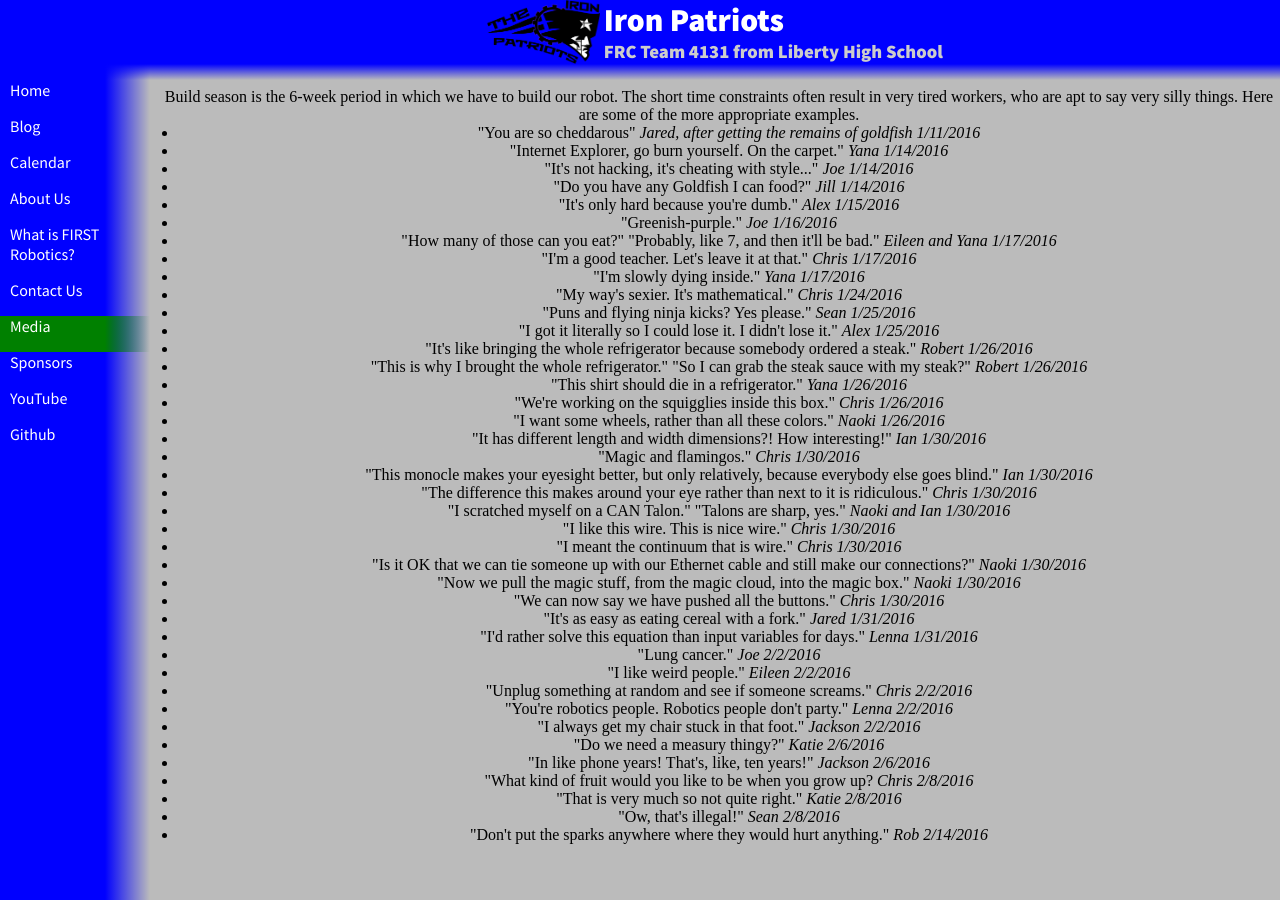
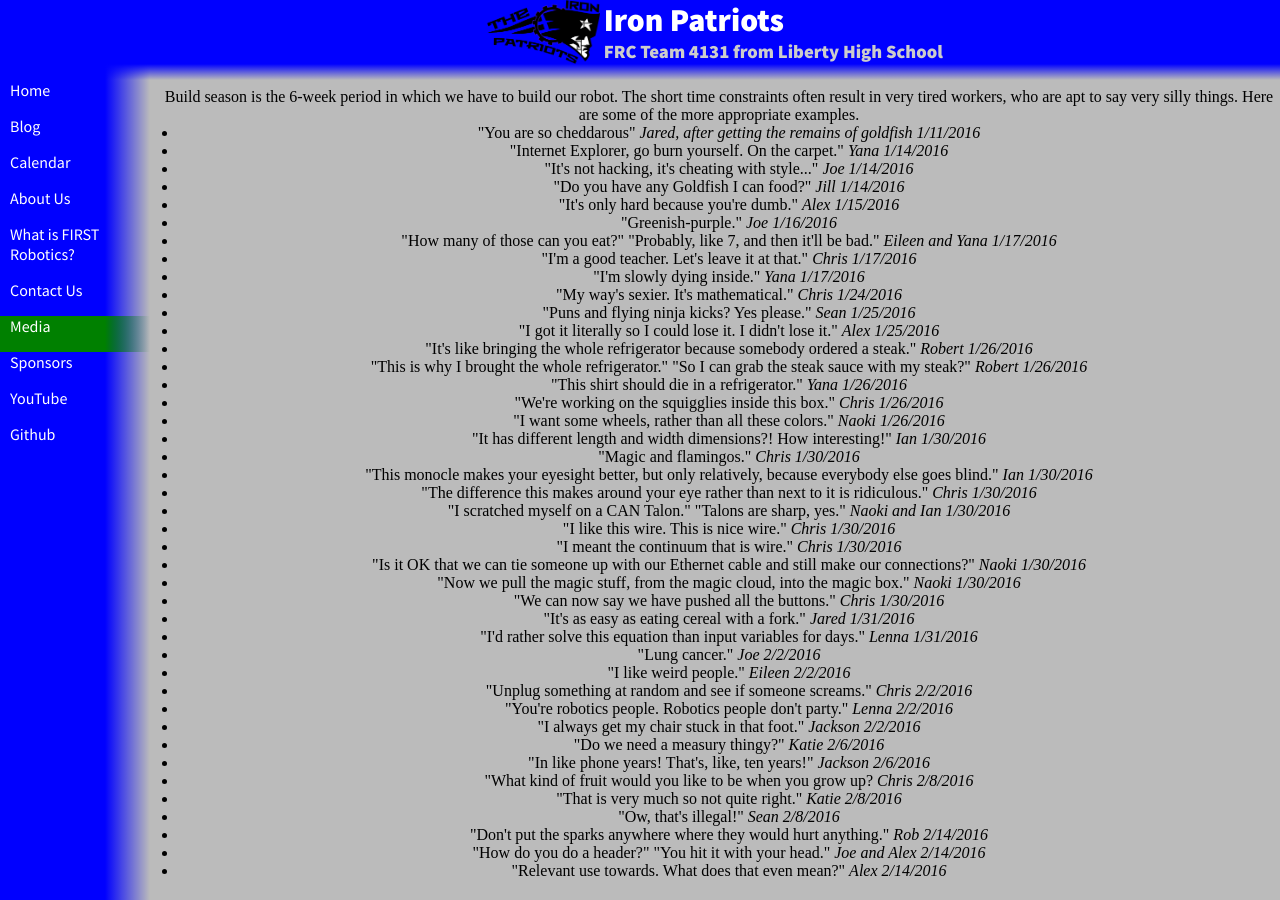
Before and after one commit to katiebugmoon/FRC4131.github.io, a Jekyll site: the page built from media/2016/quotes.html, in a window 1280 px wide. Built offline with Jekyll 4.4.1, drawn with Linux system fonts in a browser that asks for light colours; nearby versions of some CDN libraries.

Commit message:
Update quotes.html

```diff
--- a/media/2016/quotes.html
+++ b/media/2016/quotes.html
@@ -44,5 +44,7 @@ title: Build Season 2016 Quotes
 	<li>"That is very much so not quite right." <i>Katie 2/8/2016</i></li>
 	<li>"Ow, that's illegal!" <i>Sean 2/8/2016</i></li>
 	<li>"Don't put the sparks anywhere where they would hurt anything." <i>Rob 2/14/2016</i></li>
+	<li>"How do you do a header?" "You hit it with your head." <i>Joe and Alex 2/14/2016</i></li>
+	<li>"Relevant use towards. What does that even mean?" <i>Alex 2/14/2016</i></li>
 </ul>
 <center>
```
